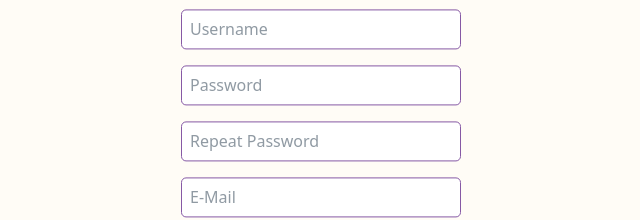
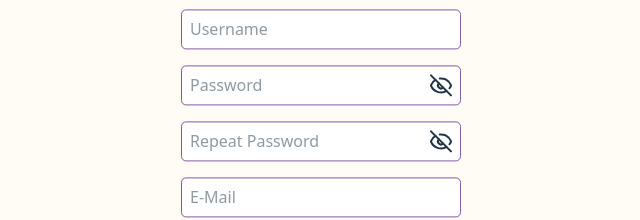
Before and after one commit to GTodos/Gtodos, a React (Vite) app: page /signup in a window 1280 px wide. Shown: the part 304-524 px from the top of the page, without its empty margins (319-959 px from the left). Built offline with nearby package versions, Linux system fonts and the light colour scheme.

Commit message:
password viewable
made a button that on click makes the password vewabe.
made it possible to press enter when writing a new todo instead of clicking a button

```diff
--- a/src/login.tsx
+++ b/src/login.tsx
@@ -2,6 +2,7 @@ import { useState } from 'react';
 import logo from './img/GTodos_Logo_text.svg';
 import { Link } from 'react-router';
 import { useNavigate } from 'react-router-dom';
+import { Eye, EyeOff } from 'lucide-react';
 
 
 
@@ -11,6 +12,11 @@ export default function LoginComponent() {
     const [password, setPassword] = useState<string | undefined>("");
     const [error, setError] = useState(false);
     const navigate = useNavigate();
+
+    const [showPassword, setShowPassword] = useState(false);
+    const togglePasswordVisibility = () => {
+        setShowPassword(!showPassword);
+    }
 
     function login() {
         if (username === undefined || password === undefined) {
@@ -52,8 +58,14 @@ export default function LoginComponent() {
             <img className='w-40 absolute top-0/4 left-1/2 -translate-x-1/2 -translate-y-1/2 ' src={logo} alt="GTodos Logo" />
 
             <div className="flex flex-col items-center justify-center gap-4">
+
                 <input value={username} onKeyDown={(e) => {if (e.key === "Enter")login();}} onChange={e => setUsername(e.target.value)} className="bg-white border-main min-w-70 min-h-10 p-1 pl-2" type="text" placeholder="Username" />
-                <input value={password} onKeyDown={(e) => {if (e.key === "Enter")login();}} onChange={e => setPassword(e.target.value)} className="bg-white border-main min-w-70 min-h-10 p-1 pl-2" type="password" placeholder="Password" />
+
+                <div className='relative inline-block'>
+                    <input value={password} onKeyDown={(e) => {if (e.key === "Enter")login();}} onChange={e => setPassword(e.target.value)} className="bg-white border-main min-w-70 min-h-10 p-1 pl-2" type={showPassword ? "text" : "password"} placeholder="Password" />
+                    <button onClick={togglePasswordVisibility} className='w-5 h-5 !p-0 absolute top-2 right-3 !border-none'>{showPassword ? <Eye></Eye> : <EyeOff></EyeOff>}</button>
+                </div>
+
                 <button onClick={login} type='button' className='min-w-70 min-h-10 bg-violet text-white'>Login</button>
             </div>
             <Link to="/signup">
--- a/src/signup.tsx
+++ b/src/signup.tsx
@@ -1,6 +1,7 @@
 import { Link, useNavigate } from 'react-router-dom';
 import logo from './img/GTodos_Logo_text.svg';
 import { useState } from 'react';
+import { Eye, EyeOff } from 'lucide-react';
 
 export default function Signup() {
 
@@ -11,6 +12,15 @@ export default function Signup() {
     const [error, setError] = useState(false);
     const [errorMessage, setErrorMessage] = useState<string | undefined>(undefined);
     const navigate = useNavigate();
+
+    const [showPassword, setShowPassword] = useState(false);
+    const [showPassword2, setShowPassword2] = useState(false);
+    const togglePasswordVisibility = () => {
+        setShowPassword(!showPassword);
+    }
+    const togglePasswordVisibility2 = () => {
+        setShowPassword2(!showPassword2);
+    }
 
     function signup() {
         if (username === undefined || password === undefined || password2 === undefined || email === undefined) {
@@ -60,8 +70,19 @@ export default function Signup() {
 
             <div className="flex flex-col items-center justify-center gap-4">
                 <input onKeyDown={(e) => {if (e.key === "Enter")signup();}} onChange={e => setUsername(e.target.value)} className="bg-white border-main min-w-70 min-h-10 p-1 pl-2" type="text" placeholder="Username" />
-                <input onKeyDown={(e) => {if (e.key === "Enter")signup();}} onChange={e => setPassword(e.target.value)} className="bg-white border-main min-w-70 min-h-10 p-1 pl-2" type="password" placeholder="Password" />
-                <input onKeyDown={(e) => {if (e.key === "Enter")signup();}} onChange={e => setPassword2(e.target.value)} className="bg-white border-main min-w-70 min-h-10 p-1 pl-2" type="password" placeholder="Repeat Password" />
+
+                <div className='relative inline-block'>
+                    <input onKeyDown={(e) => {if (e.key === "Enter")signup();}} onChange={e => setPassword(e.target.value)} className="bg-white border-main min-w-70 min-h-10 p-1 pl-2"  type={showPassword ? "text" : "password"} placeholder="Password" />
+                    <button onClick={togglePasswordVisibility} className='w-5 h-5 !p-0 absolute top-2 right-3 !border-none'>{showPassword ? <Eye></Eye> : <EyeOff></EyeOff>}</button>
+                </div>
+
+
+                <div className='relative inline-block'>
+                    <input onKeyDown={(e) => {if (e.key === "Enter")signup();}} onChange={e => setPassword2(e.target.value)} className="bg-white border-main min-w-70 min-h-10 p-1 pl-2"  type={showPassword2 ? "text" : "password"} placeholder="Repeat Password" />
+                    <button onClick={togglePasswordVisibility2} className='w-5 h-5 !p-0 absolute top-2 right-3 !border-none'>{showPassword2 ? <Eye></Eye> : <EyeOff></EyeOff>}</button>
+                </div>
+
+
                 <input onKeyDown={(e) => {if (e.key === "Enter")signup();}} onChange={e => setEmail(e.target.value)} className="bg-white border-main min-w-70 min-h-10 p-1 pl-2" type="email" placeholder="E-Mail" />
                 <button onClick={signup} className='min-w-70 min-h-10 bg-violet text-white'>Register</button>
             </div>
--- a/src/todos.tsx
+++ b/src/todos.tsx
@@ -149,7 +149,7 @@ export default function Todos() {
             <div className="w-[calc(100vw-0vw)] bg-white-gray fixed bottom-0 left-0 p-5 drop-shadow-xl/50 flex flex-row items-center justify-between">
                 <div className="flex flex-row items-center gap-3">
                     <button onClick={createTodo} className="bg-violet text-white">Make new todo</button>
-                    <input className="border-violet border-2 rounded-xl p-1 pl-2" onChange={e => setTodoInput(e.target.value)} value={todoInput} type="text" placeholder="write your todo"/>
+                    <input className="border-violet border-2 rounded-xl p-1 pl-2" onKeyDown={(e) => {if (e.key === "Enter")createTodo();}} onChange={e => setTodoInput(e.target.value)} value={todoInput} type="text" placeholder="write your todo"/>
                 </div>
                 <div>
                     <button onClick={logout} className="bg-violet text-white">Log out</button>
```
